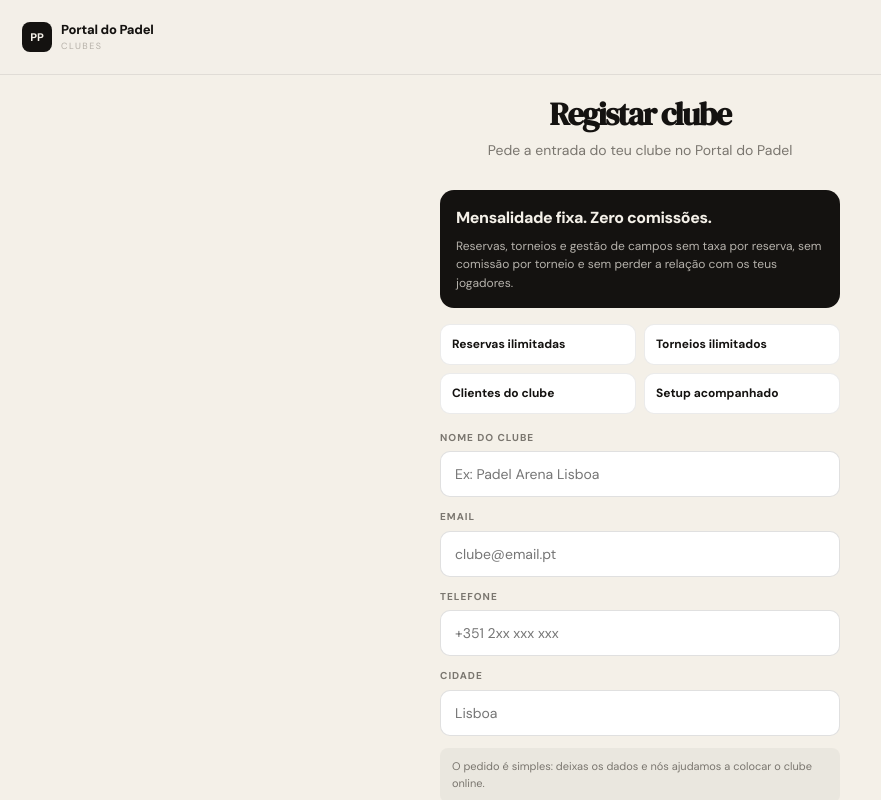
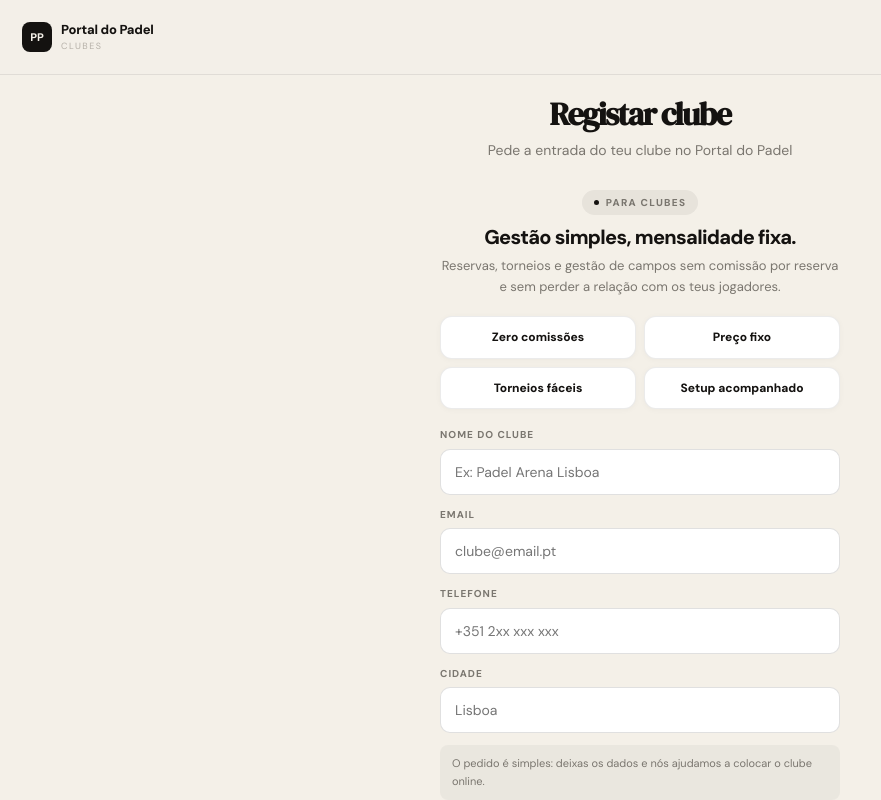
Before and after one commit to mbrunogaspar-coder/portal_do_padel, a React (Vite) app: page / in a window 1280 px wide. Both pictures are taken after a click on the button "Registar clube". Shown: the top 800 px of the page, without its empty margins (0-881 px from the left). Built offline with nearby package versions, Linux system fonts and the light colour scheme.

Commit message:
Update App.jsx

```diff
--- a/src/App.jsx
+++ b/src/App.jsx
@@ -3593,13 +3593,20 @@ function ClubRegister({ clubs, onSubmit, onGoLogin, onBack }) {
 
   return (
     <AuthLayout title="Registar clube" subtitle="Pede a entrada do teu clube no Portal do Padel">
-      <div style={{background:"#141210",color:"#F4F0E8",borderRadius:14,padding:"16px",marginBottom:16}}>
-        <div style={{fontSize:16,fontWeight:800,letterSpacing:"-.4px",marginBottom:6}}>Mensalidade fixa. Zero comissões.</div>
-        <div style={{fontSize:12,color:"rgba(244,240,232,.72)",lineHeight:1.55}}>Reservas, torneios e gestão de campos sem taxa por reserva, sem comissão por torneio e sem perder a relação com os teus jogadores.</div>
-      </div>
-      <div style={{display:"grid",gridTemplateColumns:"1fr 1fr",gap:8,marginBottom:16}}>
-        {["Reservas ilimitadas","Torneios ilimitados","Clientes do clube","Setup acompanhado"].map(x=>(
-          <div key={x} style={{background:"#FFFFFF",border:"1px solid rgba(0,0,0,.08)",borderRadius:10,padding:"10px 11px",fontSize:12,fontWeight:700,color:"#141210"}}>{x}</div>
+      <div style={{textAlign:"center",margin:"0 auto 18px",maxWidth:420}}>
+        <div style={{display:"inline-flex",alignItems:"center",gap:7,padding:"5px 12px",borderRadius:99,background:"rgba(20,18,16,.06)",color:"#7A766F",fontSize:10,fontWeight:800,letterSpacing:"1.3px",textTransform:"uppercase",marginBottom:12}}>
+          <span style={{width:5,height:5,borderRadius:"50%",background:"#141210"}}/>Para clubes
+        </div>
+        <div style={{fontSize:20,fontWeight:800,color:"#141210",letterSpacing:"-.7px",lineHeight:1.05,marginBottom:8}}>
+          Gestão simples, mensalidade fixa.
+        </div>
+        <div style={{fontSize:13,color:"#7A766F",lineHeight:1.6}}>
+          Reservas, torneios e gestão de campos sem comissão por reserva e sem perder a relação com os teus jogadores.
+        </div>
+      </div>
+      <div style={{display:"grid",gridTemplateColumns:"1fr 1fr",gap:8,marginBottom:18}}>
+        {["Zero comissões","Preço fixo","Torneios fáceis","Setup acompanhado"].map(x=>(
+          <div key={x} style={{background:"#FFFFFF",border:"1px solid rgba(0,0,0,.08)",borderRadius:12,padding:"11px 10px",fontSize:12,fontWeight:800,color:"#141210",textAlign:"center",boxShadow:"0 1px 6px rgba(0,0,0,.035)"}}>{x}</div>
         ))}
       </div>
       <AuthInput label="Nome do clube" value={f.name} onChange={e=>set("name",e.target.value)} placeholder="Ex: Padel Arena Lisboa" error={errs.name}/>
```
